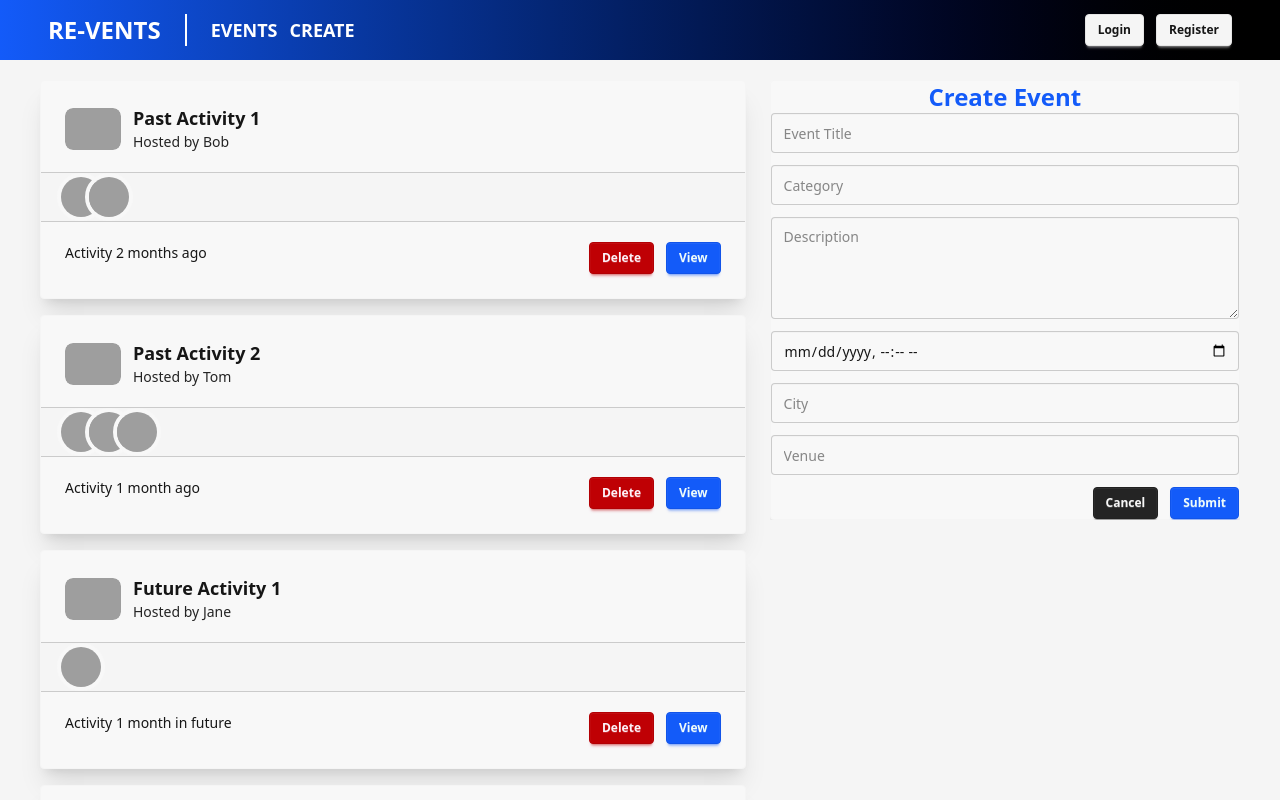
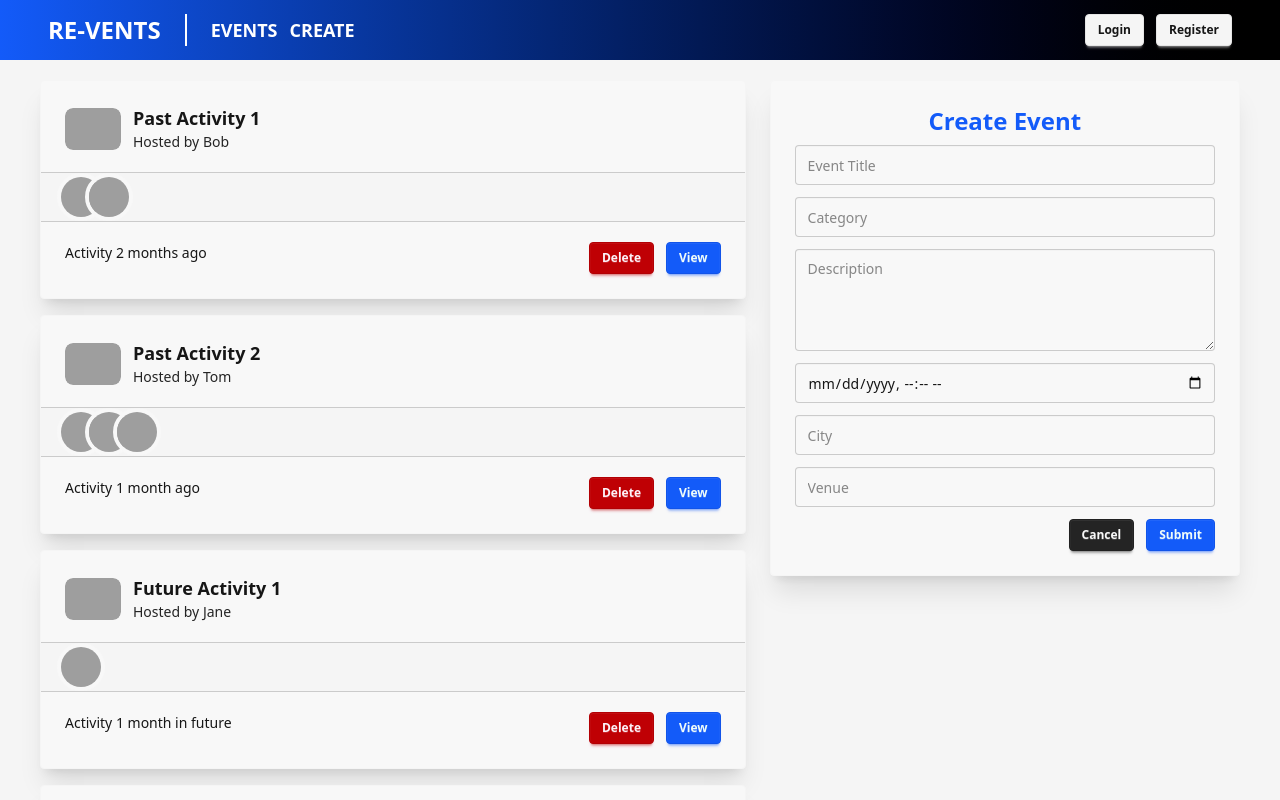
Before and after one commit to MWardill/Revents, a React (Vite) app in the folder revents/: page / in a window 1280 px wide. Both pictures are taken after a click on the link "CREATE". Shown: the top 800 px of the page. Built offline with nearby package versions, Linux system fonts and the light colour scheme; grey boxes are pictures that could not be loaded.

Commit message:
fix shadow

```diff
--- a/revents/src/features/events/dashboard/EventDashboard.tsx
+++ b/revents/src/features/events/dashboard/EventDashboard.tsx
@@ -73,7 +73,7 @@ export default function EventDashboard({ formOpen, setFormOpen, selectedEvent, f
       </div>
 
       <div className="w-2/5">
-        <div className="sticky top-20 overflow-hidden">
+        <div className="sticky top-20">
           <AnimatePresence>
             {formOpen && (
               <motion.div
--- a/revents/src/features/events/form/EventForm.tsx
+++ b/revents/src/features/events/form/EventForm.tsx
@@ -45,6 +45,7 @@ export default function EventForm({ setFormOpen, createEvent, selectedEvent, upd
 
   return (
     <div className="card card-border bg-base-100 w-full shadow-xl">
+      <div className="card-body">
         <h3 className="text-2xl font-semibold text-center text-primary">{selectedEvent ? 'Edit Event' : 'Create Event'}</h3>
         <form action={onSubmit} className="flex flex-col gap-3 width-full">
             <input
@@ -94,6 +95,7 @@ export default function EventForm({ setFormOpen, createEvent, selectedEvent, upd
                 <button type="submit" className="btn btn-primary btn-sm">Submit</button>
             </div>
         </form>
+        </div>
     </div>
   )
 }
```
